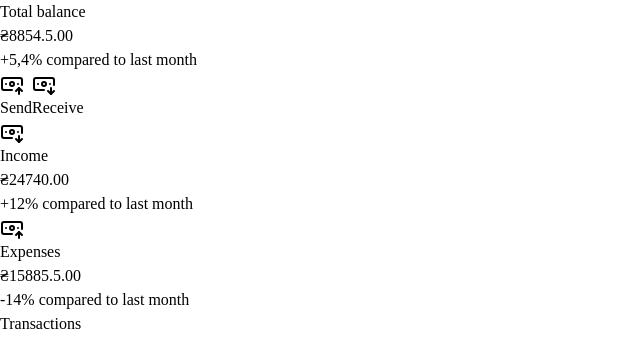
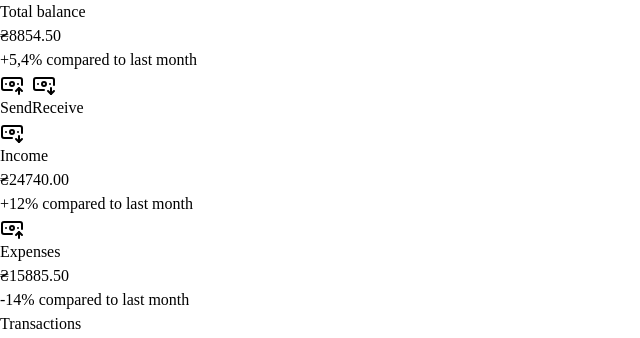
Before and after one commit to ileegant/finance-app, a React app: page / in a window 1280 px wide. Shown: the top 338 px of the page, without its empty margins (0-640 px from the left). Built offline with nearby package versions, Linux system fonts and the light colour scheme; the HTML template or start-up script is replaced by a standard one.

Commit message:
feat: format amount with separate decimal part

```diff
--- a/src/components/dashboard/StatCard.tsx
+++ b/src/components/dashboard/StatCard.tsx
@@ -28,6 +28,10 @@ export default function StatCard({
 
   const { income, expense } = useTransactionStats();
 
+  const amount = variant === "income" ? income : expense;
+
+  const [integerPart, decimalPart] = amount.toFixed(2).split(".");
+
   return (
     <div className="flex flex-col flex-1 gap-2 p-4 rounded-2xl bg-slate-100/50 border border-slate-200/60 shadow-sm">
       <div className="flex gap-2 ">
@@ -35,9 +39,9 @@ export default function StatCard({
         <p>{config.label}</p>
       </div>
       <h5 className="text-4xl font-bold">
-        ₴{variant === "income" ? income : expense}
+        ₴{integerPart}
         <span className="text-xl">
-          .<span className="text-neutral-400">00</span>
+          .<span className="text-neutral-400">{decimalPart}</span>
         </span>
       </h5>
       <p className="text-xs text-neutral-500">
--- a/src/components/dashboard/TotalBalance.tsx
+++ b/src/components/dashboard/TotalBalance.tsx
@@ -8,14 +8,16 @@ interface TotalBalanceProps {
 export default function TotalBalance({ change }: TotalBalanceProps) {
   const { balance } = useTransactionStats();
 
+  const [integerPart, decimalPart] = balance.toFixed(2).split(".");
+
   return (
     <div className="flex justify-between p-4 rounded-2xl bg-white/60 border border-white/40 shadow-sm">
       <div className="flex flex-col justify-between">
         <p>Total balance</p>
         <h5 className="text-4xl font-bold">
-          ₴{balance}
+          ₴{integerPart}
           <span className="text-xl">
-            .<span className="text-neutral-400">00</span>
+            .<span className="text-neutral-400">{decimalPart}</span>
           </span>
         </h5>
         <p className="text-xs text-neutral-500">
```
